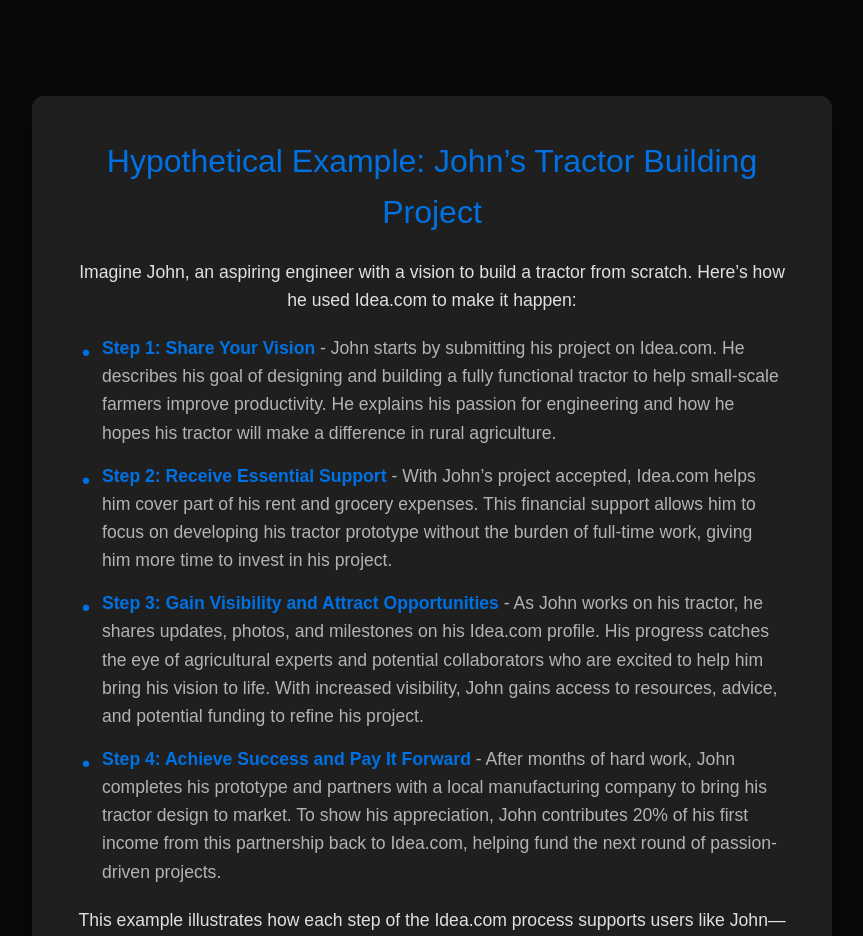
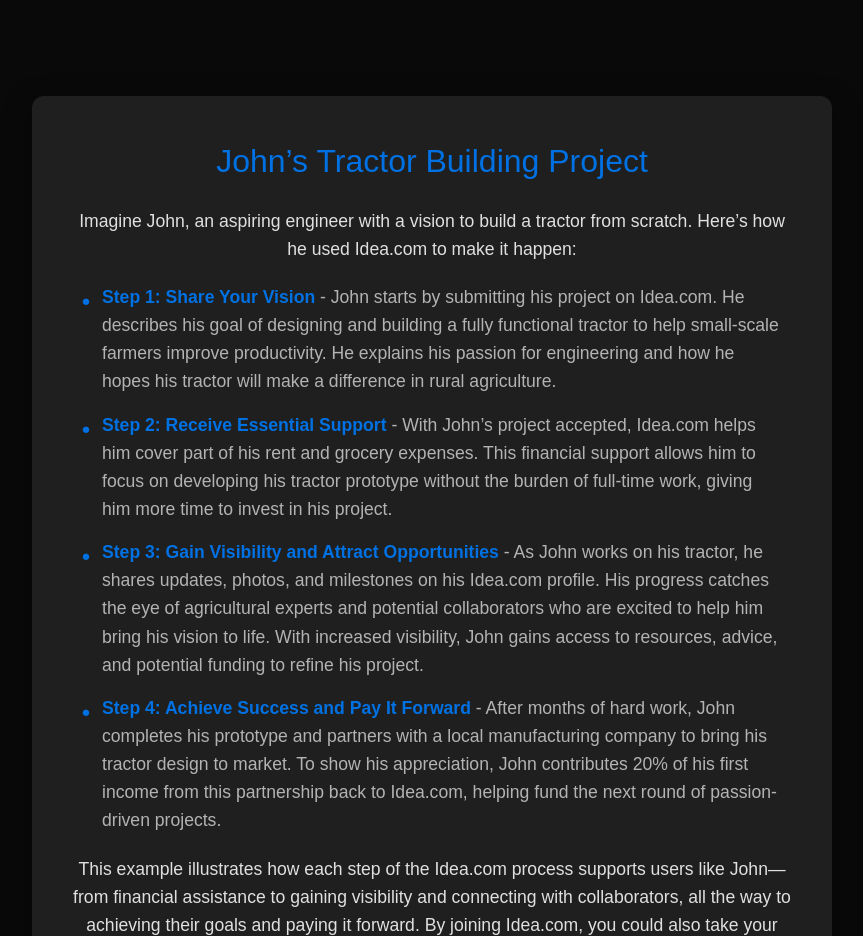
Before and after one commit to Trishi1308/id3a, a plain HTML site: page index.html in a window 1280 px wide. Shown: the part 3780-4716 px from the top of the page, without its empty margins (208-1071 px from the left). Drawn offline with Linux system fonts and the light colour scheme; a web font is replaced by a local one.

Commit message:
Update index.html

```diff
--- a/index.html
+++ b/index.html
@@ -125,7 +125,7 @@
    <!-- Hypothetical Example Project Section -->
 <section id="example" class="example">
     <div class="container">
-        <h2>Hypothetical Example: John’s Tractor Building Project</h2>
+        <h2>John’s Tractor Building Project</h2>
         <p>Imagine John, an aspiring engineer with a vision to build a tractor from scratch. Here’s how he used Idea.com to make it happen:</p>
         <ul class="example-steps">
             <li>
```
